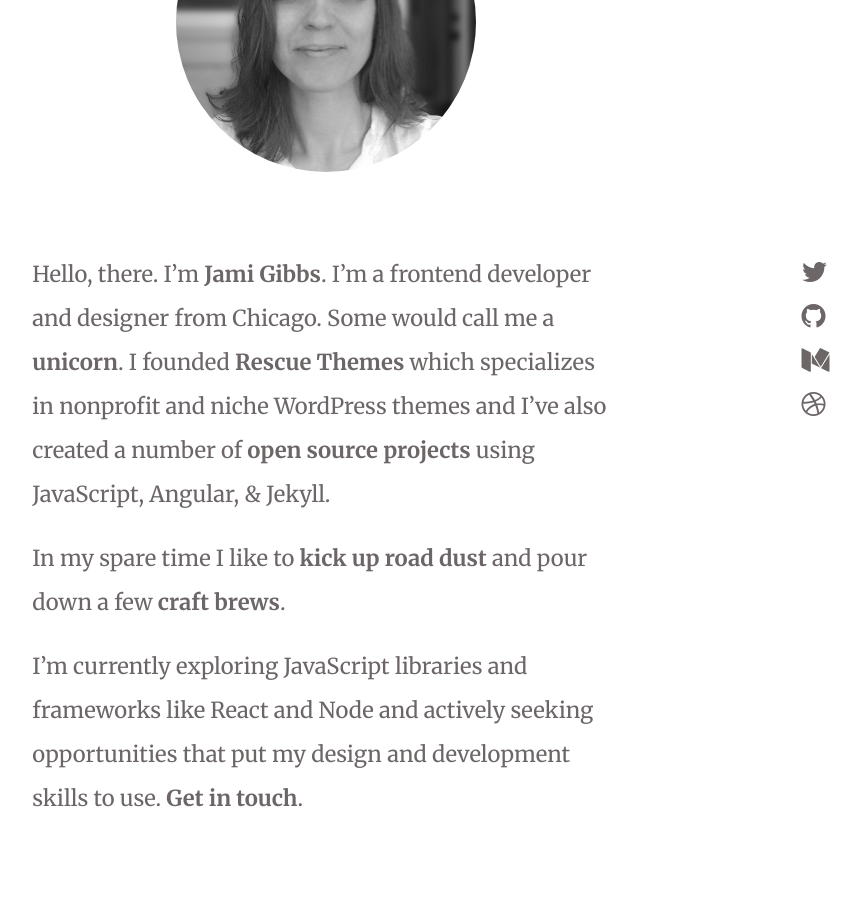
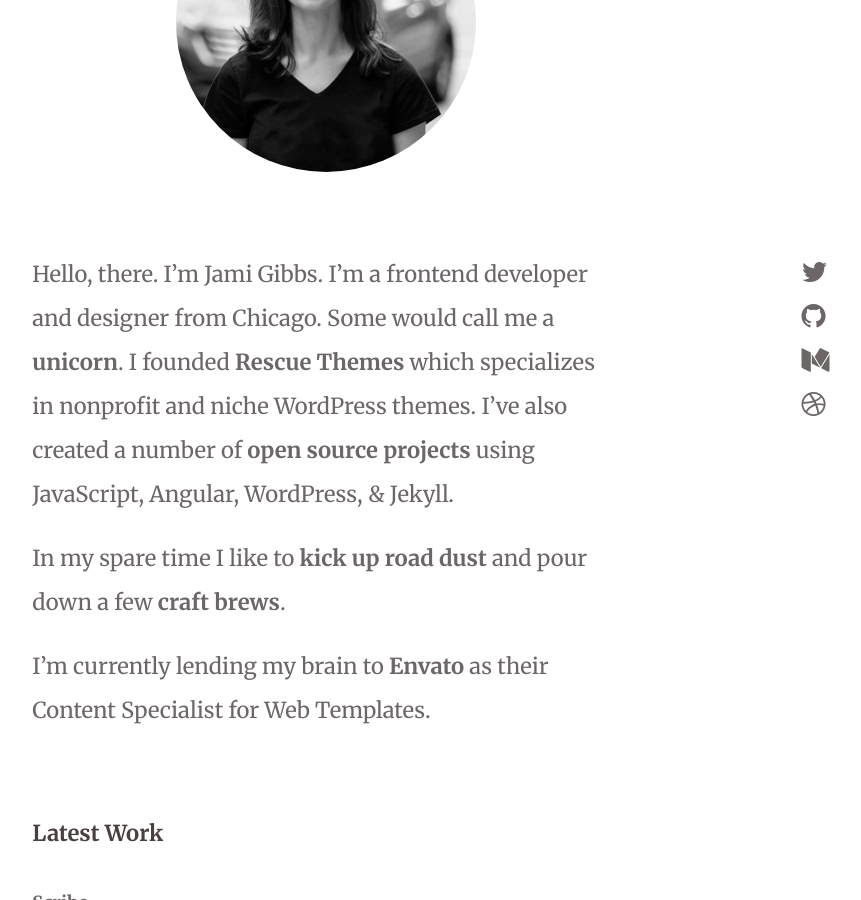
Before and after one commit to jamigibbs/portfolio, a Jekyll site: the page built from index.html, in a window 1280 px wide and 900 px high, scrolled down 208 px. Shown: the whole window, without its empty margins (314-1175 px from the left). Built offline with Jekyll 4.4.1, drawn with Linux system fonts in a browser that asks for light colours; nearby versions of some CDN libraries; the list of posts is cut into pages by our own code.

Commit message:
Updating content

```diff
--- a/_layouts/default.html
+++ b/_layouts/default.html
@@ -22,7 +22,7 @@
       <div class="content-section">
 
         <p>
-Hello, there. I’m <strong>Jami Gibbs</strong>. I’m a frontend developer and designer from Chicago. Some would call me a <a href="https://medium.com/@katherinemartinez/the-unicorn-hybrid-designer-developer-5e89607d5fe0#.2hh6ki85r">unicorn</a>. I founded <a href="https://rescuethemes.com">Rescue Themes</a> which specializes in nonprofit and niche WordPress themes and I’ve also created a number of <a href="https://github.com/jamigibbs/projects">open source projects</a> using JavaScript, Angular, &amp; Jekyll.
+Hello, there. I’m Jami Gibbs. I’m a frontend developer and designer from Chicago. Some would call me a <a href="https://medium.com/@katherinemartinez/the-unicorn-hybrid-designer-developer-5e89607d5fe0#.2hh6ki85r">unicorn</a>. I founded <a href="https://rescuethemes.com">Rescue Themes</a> which specializes in nonprofit and niche WordPress themes. I’ve also created a number of <a href="https://github.com/jamigibbs/projects">open source projects</a> using JavaScript, Angular, WordPress, &amp; Jekyll.
         </p>
 
         <p>
@@ -30,7 +30,7 @@ In my spare time I like to <a href="https://connect.garmin.com/modern/profile/ja
         </p>
 
         <p>
-I’m currently exploring JavaScript libraries and frameworks like React and Node and actively seeking opportunities that put my design and development skills to use. <a href="mailto:jami0821@gmail.com?Subject=Hello,%20Jami!" target="_top">Get in touch</a>.
+I’m currently lending my brain to <a href="https://envato.com">Envato</a> as their Content Specialist for Web Templates.
         </p>
 
       </div>
```
Also changed, not shown: public/profile.jpg.
